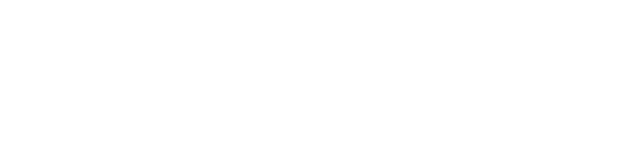
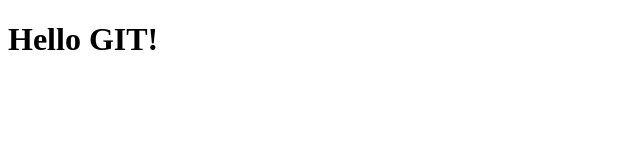
Before and after one commit to mariusz-wilczek/git-course-4, a plain HTML site: page index.html in a window 1280 px wide. Shown: the whole page, without its empty margins (0-640 px from the left). Drawn offline with Linux system fonts and the light colour scheme.

Commit message:
Hello GIT! added to index.html

```diff
--- a/index.html
+++ b/index.html
@@ -6,5 +6,7 @@
     <meta name="viewport" content="width=device-width, initial-scale=1.0" />
     <title>iSA GIT COURSE - 4</title>
   </head>
-  <body></body>
+  <body>
+    <h1>Hello GIT!</h1>
+  </body>
 </html>
```
